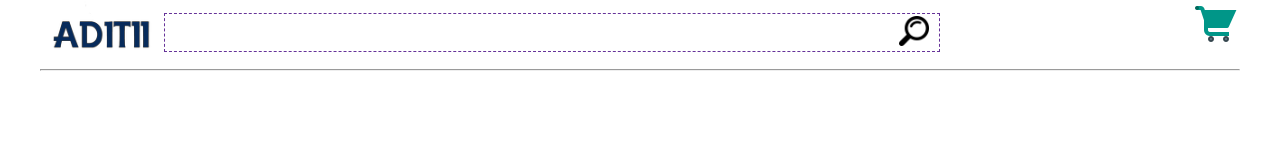
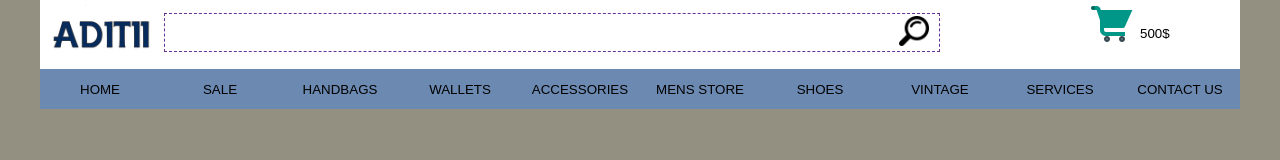
Before and after one commit to dimagumballl/skillUp_without_react, a plain HTML site: page index.html in a window 1280 px wide. Drawn offline with Linux system fonts and the light colour scheme.

Commit message:
fin all head

```diff
--- a/index.html
+++ b/index.html
@@ -10,7 +10,8 @@
             <ul class="TopHead">
                 <li>
                     <div class="row_0_1">
-                        <img src="style/img/logo.png">
+                        <a href=""><img src="style/img/logo.png"></a>
+
                     </div>
 
                 </li>
@@ -19,20 +20,51 @@
                         <div class="search">
                             <input type="text">
                             <button><img src="style/img/search.png" width="30px" height="30px"></button>
-
                         </div>
                     </div>
                 </li>
                 <li>
                     <div class="row_0_1">
                         <div class="cart">
-
                             <button><img src="style/img/cart.png"></button>
+                            <input value="500$" readonly>
                         </div>
                     </div>
                 </li>
             </ul>
-            <hr>
+            <ul class="headerMenu">
+                <li>
+                    <button>HOME</button>
+                </li>
+                <li>
+                    <button>SALE</button>
+                </li>
+                <li>
+                    <button>HANDBAGS</button>
+                </li>
+                <li>
+                    <button>WALLETS</button>
+                </li>
+                <li>
+                    <button>ACCESSORIES</button>
+                </li>
+                <li>
+                    <button>MENS STORE</button>
+                </li>
+                <li>
+                    <button>SHOES</button>
+                </li>
+                <li>
+                    <button>VINTAGE</button>
+                </li>
+                <li>
+                    <button>SERVICES</button>
+                </li>
+                <li>
+                    <button>CONTACT US</button>
+                </li>
+            </ul>
+
         </div>
     </body>
 </html>
--- a/style/head.css
+++ b/style/head.css
@@ -5,7 +5,10 @@
     max-width: 1200px;
     margin: auto;
     width: 100%;
-
+    background-color: white;
+}
+.header button:hover{
+    background-color: rgba(16, 89, 199, 0.432);
 }
 .TopHead{
  width: 100%;
@@ -43,9 +46,28 @@
     float: right;
 }
 .cart button{
-
     background-color: rgba(0, 0, 0, 0);
     border: none;
     backface-visibility: hidden;
     vertical-align: -10px;
 }
+.cart input{
+    width: 100px;
+    border: none;
+    outline: none;
+}
+.headerMenu{
+    background-color: rgba(41, 85, 143, 0.692);
+}
+.headerMenu li{
+    display: inline;
+}
+.headerMenu button{
+    padding-right:0;
+    margin-right:-4px;
+    background-color: rgba(0, 0, 0, 0);
+    border: none;
+    width: 10%;
+    text-align: center;
+    height: 40px;
+}
--- a/style/style.css
+++ b/style/style.css
@@ -1,3 +1,6 @@
+body{
+    background: rgba(43, 35, 5, 0.5);
+}
 *{
     padding: 0px;
     margin: 0px;
```
Also changed, not shown: style/ForSlaider.css (added).
